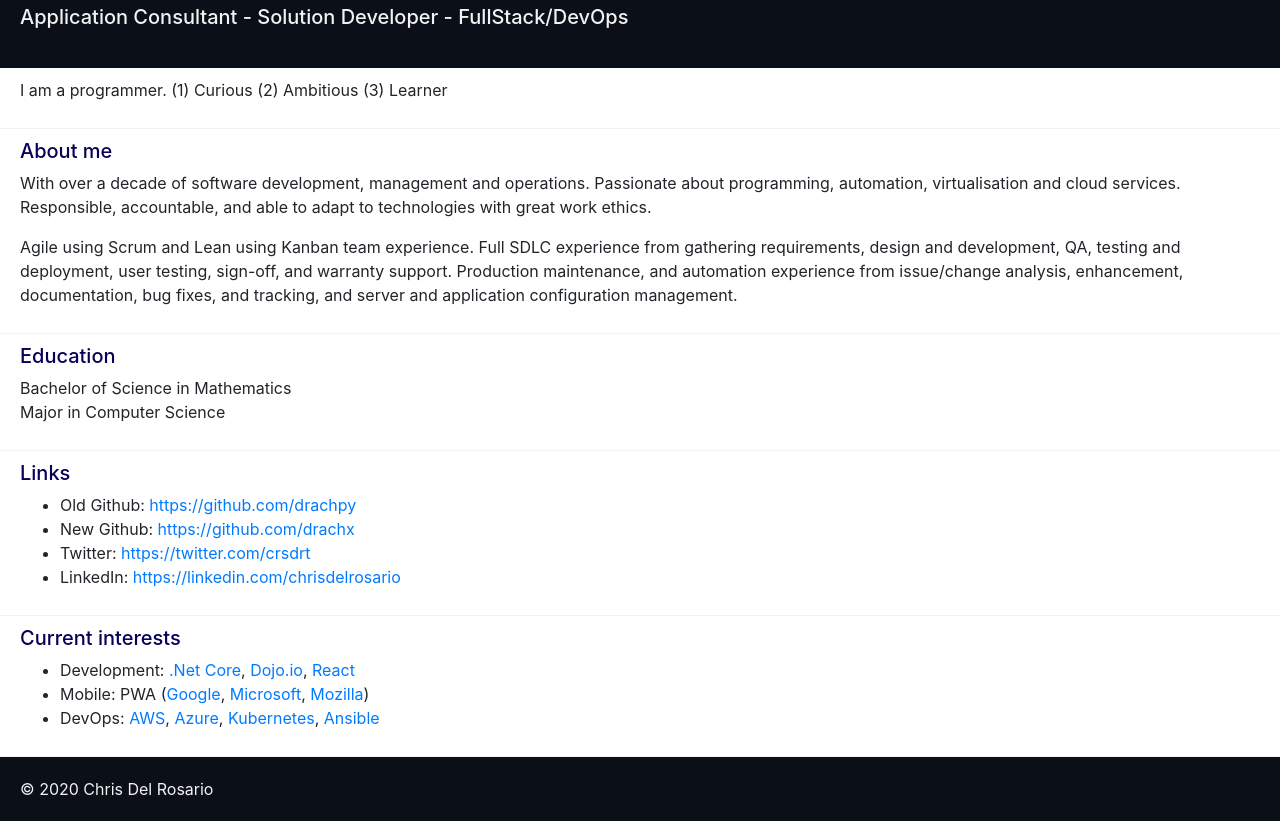
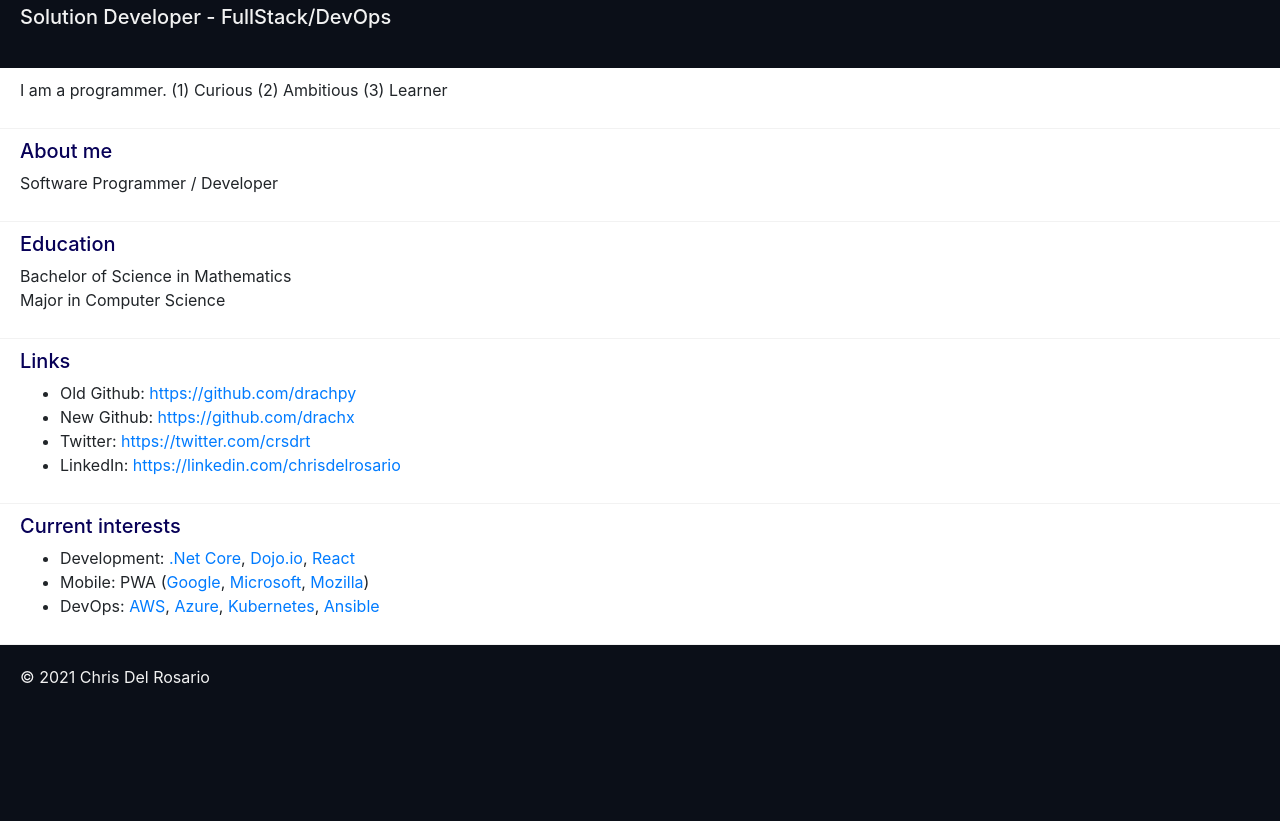
Before and after one commit to drachx/drachx.github.io, a plain HTML site: page index.html in a window 1280 px wide. Shown: the part 52-873 px from the top of the page. After the commit the page ends 800 px from the top, so only its background shows below. Drawn offline with nearby package versions, Linux system fonts and the light colour scheme.

Commit message:
Update index.html

```diff
--- a/index.html
+++ b/index.html
@@ -11,7 +11,7 @@
 <body>
     <header>
         <h4>CHRIS DEL ROSARIO</h4>
-        <h5>Application Consultant - Solution Developer - FullStack/DevOps</h5>
+        <h5>Solution Developer - FullStack/DevOps</h5>
     </header>
     <section>
         <p>I am a programmer. (1) Curious (2) Ambitious (3) Learner</p>
@@ -19,17 +19,7 @@
     <section>
         <h5>About me</h5>
         <p>
-            With over a decade of software development, management and operations.
-            Passionate about programming, automation, virtualisation and cloud services.
-            Responsible, accountable, and able to adapt to technologies with great work ethics.
-        </p>
-        <p>
-            Agile using Scrum and Lean using Kanban team experience.
-            Full SDLC experience from gathering requirements, design and development,
-            QA, testing and deployment, user testing, sign-off, and warranty support.
-            Production maintenance, and automation experience from issue/change analysis,
-            enhancement, documentation, bug fixes, and tracking,
-            and server and application configuration management.
+            Software Programmer / Developer
         </p>
     </section>
     <section>
@@ -56,6 +46,6 @@
             <li>DevOps: <a href="https://aws.amazon.com/">AWS</a>, <a href="https://azure.microsoft.com/">Azure</a>, <a href="https://kubernetes.io/">Kubernetes</a>, <a href="https://www.ansible.com/">Ansible</a></li>
         </ul>
     </section>
-    <footer>© 2020 Chris Del Rosario</footer>
+    <footer>© 2021 Chris Del Rosario</footer>
 </body>
 </html>
```
